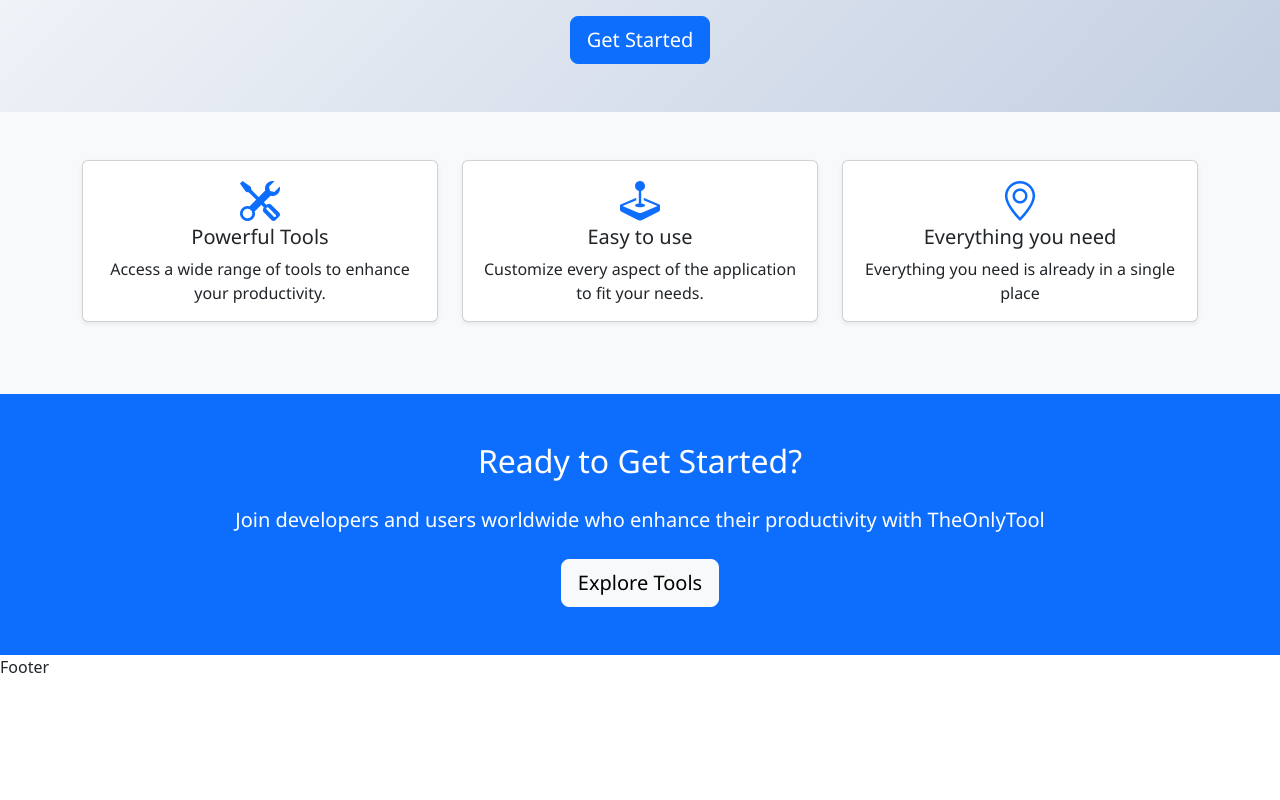
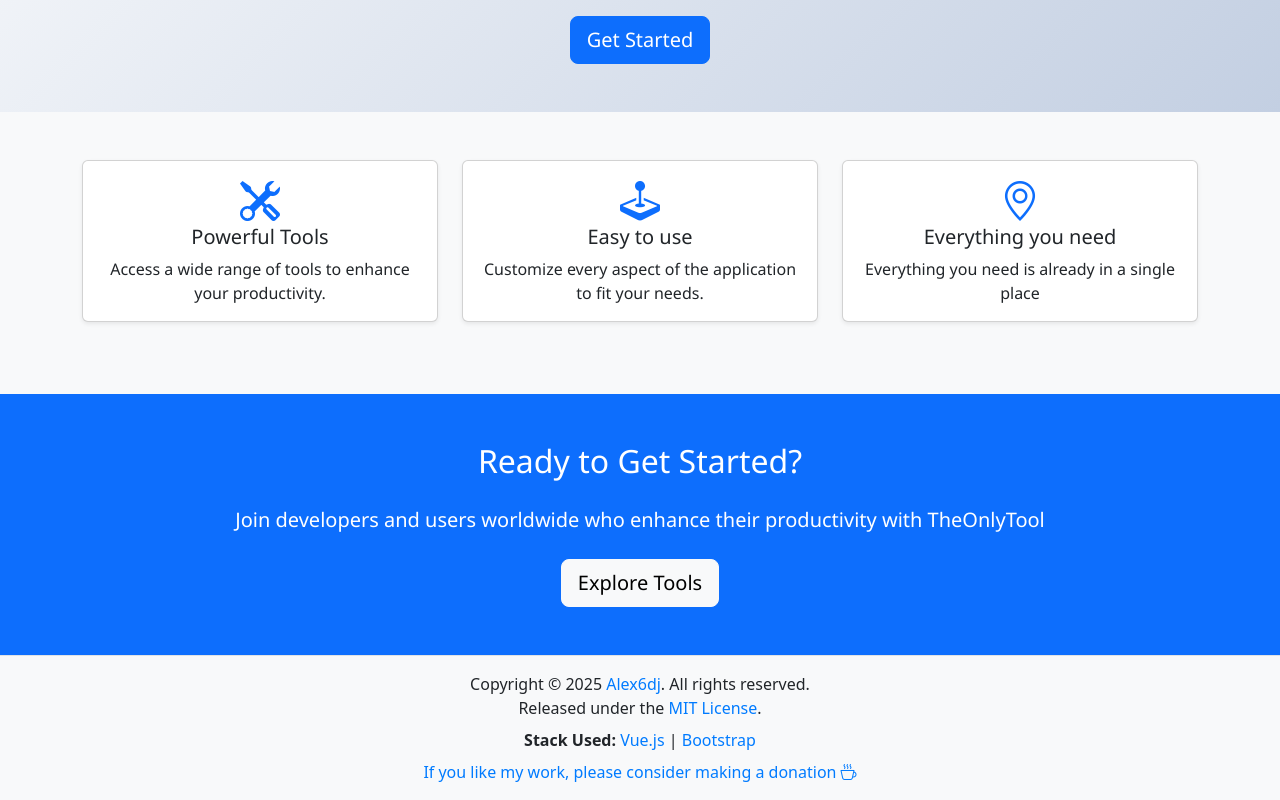
Before and after one commit to theonlytool/theonlytool.github.io, a Vue app: page / in a window 1280 px wide. Shown: the part 225-1025 px from the top of the page. Before the commit the page ends 904 px from the top, so only its background shows below. Built offline with nearby package versions, Linux system fonts and the light colour scheme.

Commit message:
Reworked Footer to show developer, license, used stack and donation link.

```diff
--- a/src/components/layout/Footer.vue
+++ b/src/components/layout/Footer.vue
@@ -1,11 +1,35 @@
 <script setup>
-
 </script>
 
 <template>
-  <div>Footer</div>
+  <footer class="footer mt-auto py-3 bg-light">
+    <div class="container text-center">
+      <p class="mb-0">Copyright © 2025 <a href="https://github.com/alex6dj/" target="_blank" rel="noopener noreferrer">Alex6dj</a>. All rights reserved.</p>
+      <p class="mb-0">Released under the <a href="https://opensource.org/licenses/MIT" target="_blank" rel="noopener noreferrer">MIT License</a>.</p>
+      <div class="mt-2">
+        <strong>Stack Used: </strong>
+        <a href="https://vuejs.org/" target="_blank" rel="noopener noreferrer">Vue.js</a> |
+        <a href="https://getbootstrap.com/" target="_blank" rel="noopener noreferrer">Bootstrap</a>
+      </div>
+      <div class="mt-2">
+        <a href="#" target="_blank" rel="noopener noreferrer">If you like my work, please consider making a donation <i class="bi bi-cup-hot"></i></a>
+      </div>
+    </div>
+  </footer>
 </template>
 
 <style scoped>
+.footer {
+  padding: 1rem 0;
+  border-top: 1px solid #dee2e6;
+}
 
+.footer a {
+  color: #007bff;
+  text-decoration: none;
+}
+
+.footer a:hover {
+  text-decoration: underline;
+}
 </style>
```
